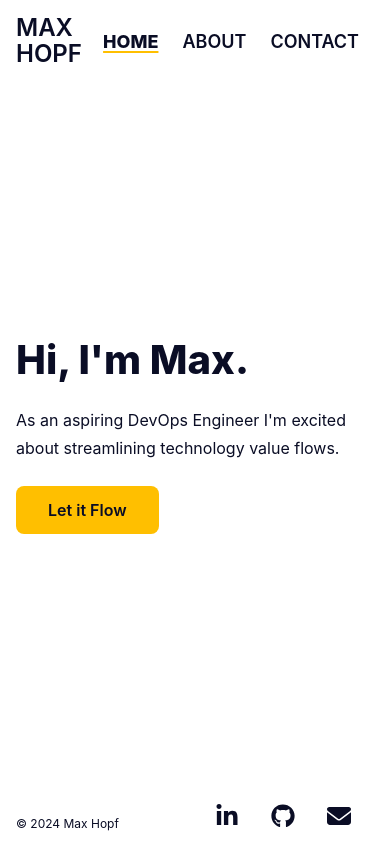
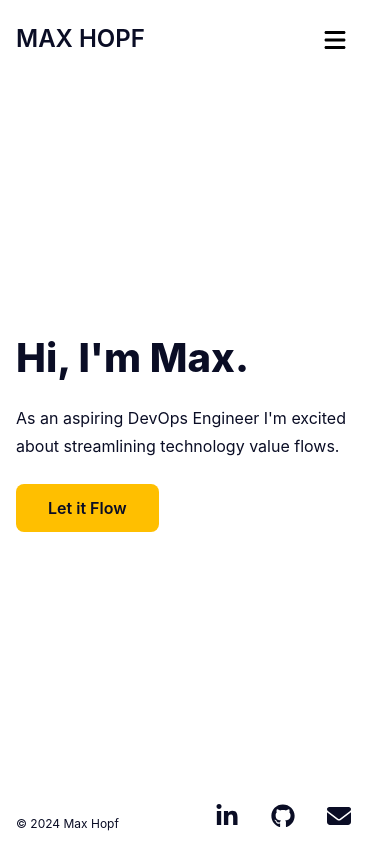
Before and after one commit to MaxHopf/my-website, a Vue app: page / in a window 390 px wide. Built offline with nearby package versions, Linux system fonts and the light colour scheme.

Commit message:
Add hamburger menu for mobile version

```diff
--- a/src/components/HeaderComponent.vue
+++ b/src/components/HeaderComponent.vue
@@ -1,6 +1,19 @@
 <script>
 export default {
   name: 'HeaderComponent',
+  data() {
+    return {
+      isMenuOpen: false,
+    }
+  },
+  methods: {
+    toggleMenu() {
+      this.isMenuOpen = !this.isMenuOpen
+    },
+    closeMenu() {
+      this.isMenuOpen = false
+    },
+  },
 }
 </script>
 
@@ -9,12 +22,12 @@ export default {
     <nav>
       <div>
         <a class="home-logo">
-          <router-link id="logo" to="/" exact-active-class="active" aria-label="Home page"
-            >MAX HOPF</router-link
-          >
+          <router-link id="logo" to="/" exact-active-class="active" aria-label="Home page">
+            MAX HOPF
+          </router-link>
         </a>
       </div>
-      <ul>
+      <ul class="desktop-nav">
         <li>
           <router-link to="/" active-class="active" aria-label="Home page">HOME</router-link>
         </li>
@@ -29,6 +42,49 @@ export default {
           >
         </li>
       </ul>
+      <button
+        class="hamburger"
+        @click="toggleMenu"
+        :aria-expanded="isMenuOpen"
+        aria-label="Toggle navigation"
+      >
+        <svg v-if="!isMenuOpen" class="icon" width="24px" height="24px" aria-hidden="true">
+          <use href="../assets/icons/hamburger.svg#hamburger" />
+        </svg>
+        <svg v-else class="icon" width="24px" height="24px" aria-hidden="true">
+          <use href="../assets/icons/xmark.svg#xmark" />
+        </svg>
+      </button>
+      <div class="backdrop" :class="{ open: isMenuOpen }" @click="closeMenu"></div>
+      <div class="overlay" :class="{ open: isMenuOpen }">
+        <ul>
+          <li>
+            <router-link to="/" active-class="active" aria-label="Home page" @click="closeMenu">
+              HOME
+            </router-link>
+          </li>
+          <li>
+            <router-link
+              to="/about"
+              active-class="active"
+              aria-label="About me page"
+              @click="closeMenu"
+            >
+              ABOUT
+            </router-link>
+          </li>
+          <li>
+            <router-link
+              to="/contact"
+              active-class="active"
+              aria-label="Contact me page"
+              @click="closeMenu"
+            >
+              CONTACT
+            </router-link>
+          </li>
+        </ul>
+      </div>
     </nav>
   </header>
 </template>
@@ -38,55 +94,164 @@ header {
   background-color: var(--header-background);
   color: var(--header-text);
   padding: 1rem 4rem;
+  position: relative;
+  z-index: 10;
+}
+
 nav {
   display: flex;
-    flex-direction: row;
   justify-content: space-between;
   align-items: center;
-    ul {
+}
+
+a {
+  all: unset;
+  text-decoration: none;
+  font-size: 1.5rem;
+  font-weight: 600;
+}
+
+a:hover {
+  cursor: pointer;
+  text-decoration: underline;
+  text-underline-offset: 0.15em;
+  text-decoration-color: var(--default-accent);
+}
+
+a.active {
+  text-decoration: underline;
+  font-weight: 800;
+  text-decoration-color: var(--default-accent);
+}
+
+.home-logo {
+  font-size: 1.5rem;
+  font-weight: 600;
+}
+
+#logo {
+  all: unset;
+}
+
+#logo:hover {
+  cursor: pointer;
+}
+
+.desktop-nav {
   display: flex;
-      flex-direction: row;
   gap: 1.5rem;
   list-style: none;
 }
-    a {
-      all: unset;
+
+.desktop-nav li {
+  display: inline;
+}
+
+.desktop-nav a {
+  font-size: 1.25rem;
+  line-height: 1.25rem;
+  text-transform: uppercase;
+}
+
+.hamburger {
+  display: none;
+  flex-direction: column;
+  gap: 0.3rem;
+  padding: 0.75rem;
+  background-color: transparent;
+  border: none;
+  cursor: pointer;
+  z-index: 15;
+}
+
+.hamburger .line {
+  width: 1.5rem;
+  height: 0.2rem;
+  background: var(--header-text);
+  border-radius: 2px;
+}
+
+.overlay {
+  margin: 1rem 1rem;
+  padding-top: 3rem;
+  position: fixed;
+  top: 0;
+  left: 0;
+  right: 0;
+  background-color: white;
+  color: red;
+  border: 1px solid #b7b7b7;
+  border-radius: 0.25rem;
+  display: none;
+  flex-direction: column;
+  justify-content: flex-start;
+  align-items: flex-end;
+  gap: 2rem;
+  z-index: 14;
+  transition: opacity 0.3s ease-in-out;
+  opacity: 0;
+  box-shadow: 0 4px 24px rgba(0, 0, 0, 0.15);
+}
+
+.overlay.open {
+  display: flex;
+  opacity: 1;
+}
+
+.overlay ul {
+  list-style: none;
+  width: 100%;
+  padding: 0;
+  margin: 0;
+  text-align: center;
+}
+
+.overlay li {
+  text-align: center;
+  width: 100%;
+  padding: 0.5rem 1rem;
+}
+
+.overlay a {
+  font-size: 1.125rem;
+  color: var(--default-text);
   text-decoration: none;
-      font-size: 1.125rem;
-      line-height: 1.125rem;
-      font-weight: 600;
-      &:hover {
-        cursor: pointer;
+}
+
+.overlay a:hover {
   text-decoration: underline;
-        text-decoration-thickness: 0.125em;
   text-underline-offset: 0.15em;
-        text-decoration-color: var(--default-accent);
 }
-      &.active {
-        text-decoration: underline;
-        text-decoration-thickness: 0.125em;
-        text-underline-offset: 0.15em;
-        font-weight: 800;
-        text-decoration-color: var(--default-accent);
+
+@media (max-width: 576px) {
+  .desktop-nav {
+    display: none;
+  }
+
+  .hamburger {
+    display: flex;
   }
 }
-    .home-logo {
-      font-size: 1.5rem;
-      line-height: 1.5rem;
-      font-weight: 600;
+
+.backdrop {
+  position: fixed;
+  top: 0;
+  left: 0;
+  right: 0;
+  bottom: 0;
+  background-color: rgba(0, 0, 0, 0.5);
+  backdrop-filter: blur(8px);
+  z-index: 13;
+  display: none;
 }
-    #logo {
-      all: unset;
-      &:hover {
-        cursor: pointer;
-      }
-    }
-  }
+
+.backdrop.open {
+  display: block;
 }
 
 @media (max-width: 1200px) {
   header {
-    padding: 1rem 1rem;
+    padding: 1rem;
   }
 }
 </style>
```
Also changed, not shown: src/assets/icons/hamburger.svg (added), src/assets/icons/xmark.svg (added). Lines whose indentation alone changed are shown as unchanged.
